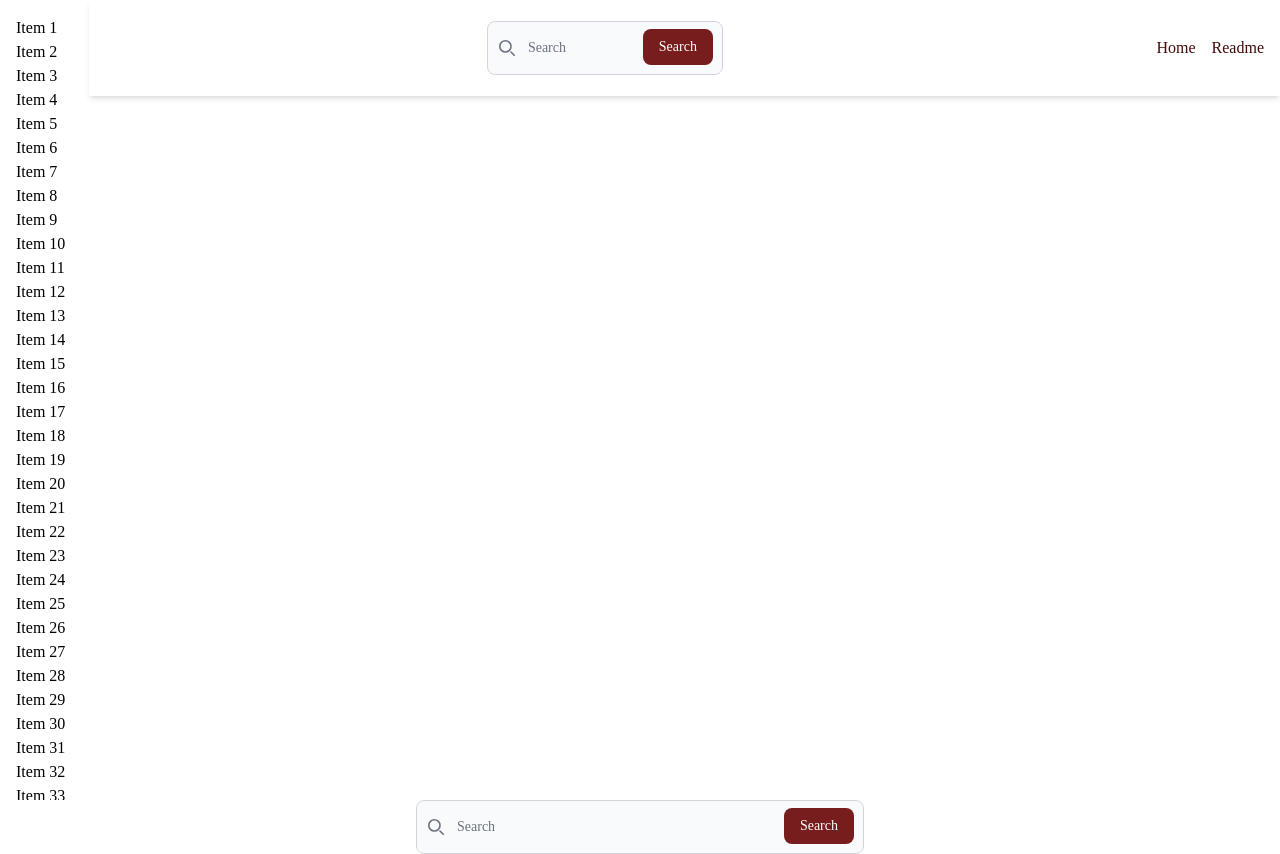
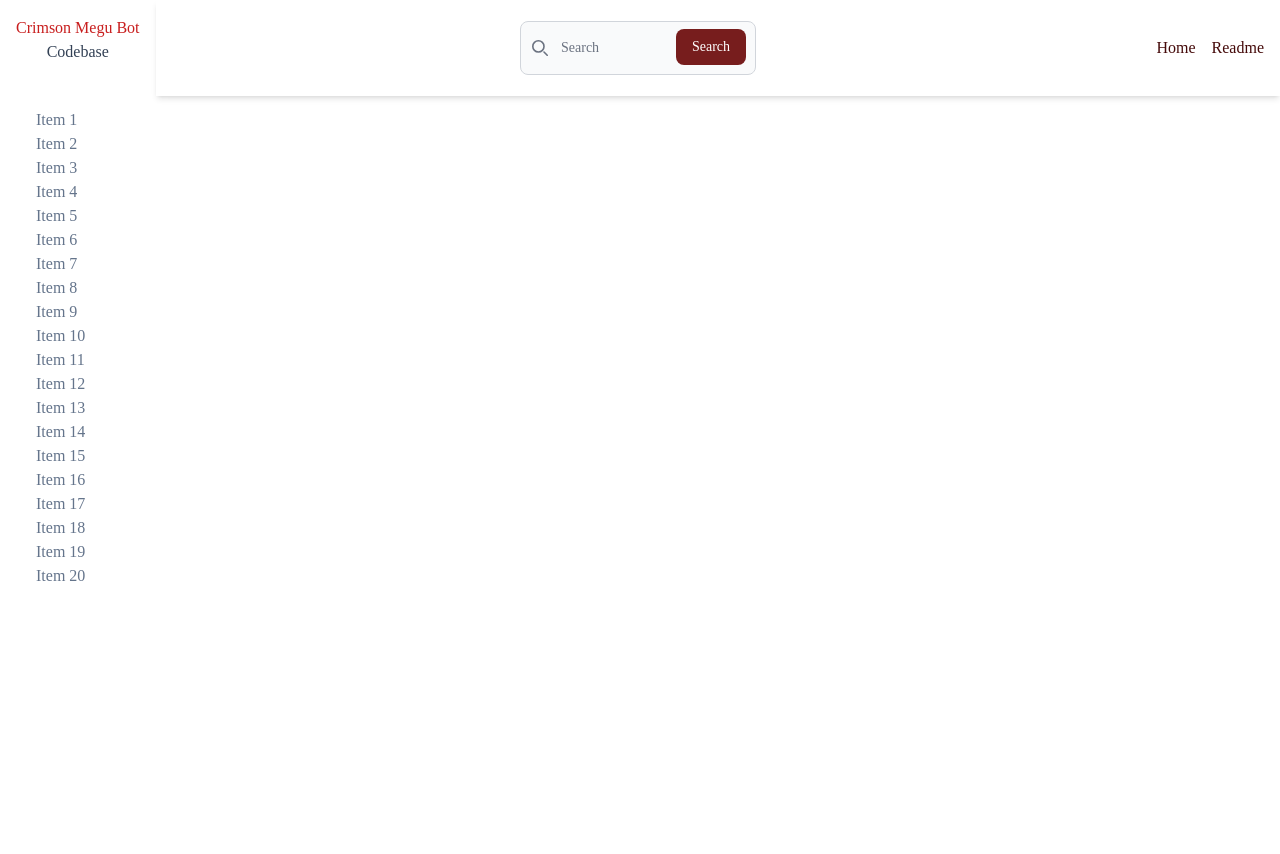
Before and after one commit to MeguRobot/megudoc.github.io, a React (Vite) app: page / in a window 1280 px wide. After the commit the page ends 800 px from the top, so only its background shows below. Built offline with nearby package versions, Linux system fonts and the light colour scheme.

Commit message:
Added info to the wiki panel with content, corrected some errors.

```diff
--- a/src/App.jsx
+++ b/src/App.jsx
@@ -8,7 +8,6 @@ function App() {
           <Wikipane></Wikipane>
           <Navigation></Navigation>
       </div>
-      <Searchbar></Searchbar>
     </>
   )
 }
--- a/src/Components/Readme.jsx
+++ b/src/Components/Readme.jsx
@@ -1,7 +1,7 @@
 
 function Readme() {
     return (
-        <h1 className="readmeText text-red-950"><a href="https://google.com"> Readme</a></h1>
+        <h1 className="readmeText text-red-950"><a href="https://github.com/MeguRobot/legendary-doc"> Readme</a></h1>
     )
 }
 
--- a/src/Components/Wikipane.jsx
+++ b/src/Components/Wikipane.jsx
@@ -1,5 +1,5 @@
 
-    const addRows = Array.from({length: 100}, (_, i) => i+1);
+    const addRows = Array.from({length: 20}, (_, i) => i+1);
 
 
 function Wikipane()
@@ -7,8 +7,14 @@ function Wikipane()
     return (
         <>
             <div className="wikiPane overflow-y-auto p-4 flex flex-col max-h-screen">
-                <ul>
+                    <div className="wikiPanelTitle max-h-48">
+                        <h1 className="text-red-700">Crimson Megu Bot</h1>
+                        <h2 className=" text-center text-slate-700">Codebase</h2>
+                        <br></br>
+                    </div>
+                <ul className="wikiList text-slate-500 p-5">
                     {addRows.map((item) => (
+
                         <li key={item}>Item {item}</li>
                     ))}
                 </ul>
```
